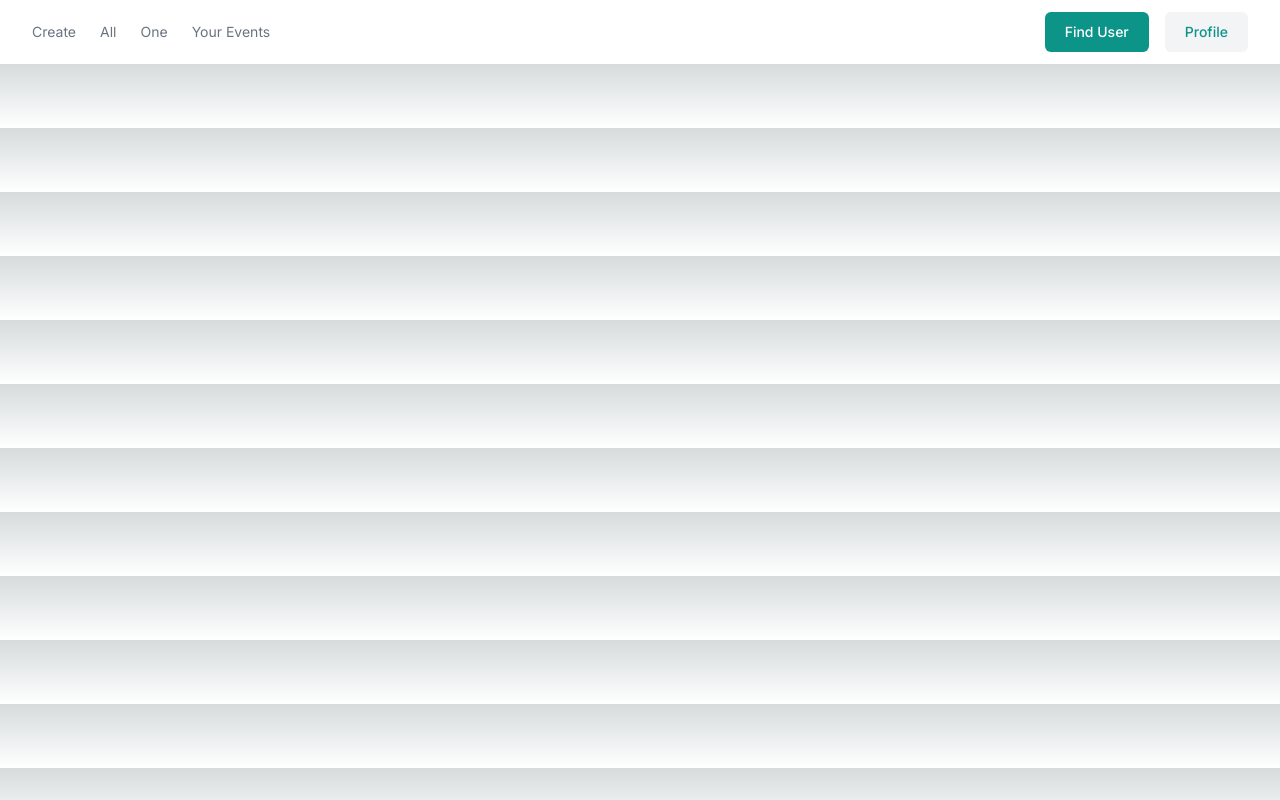
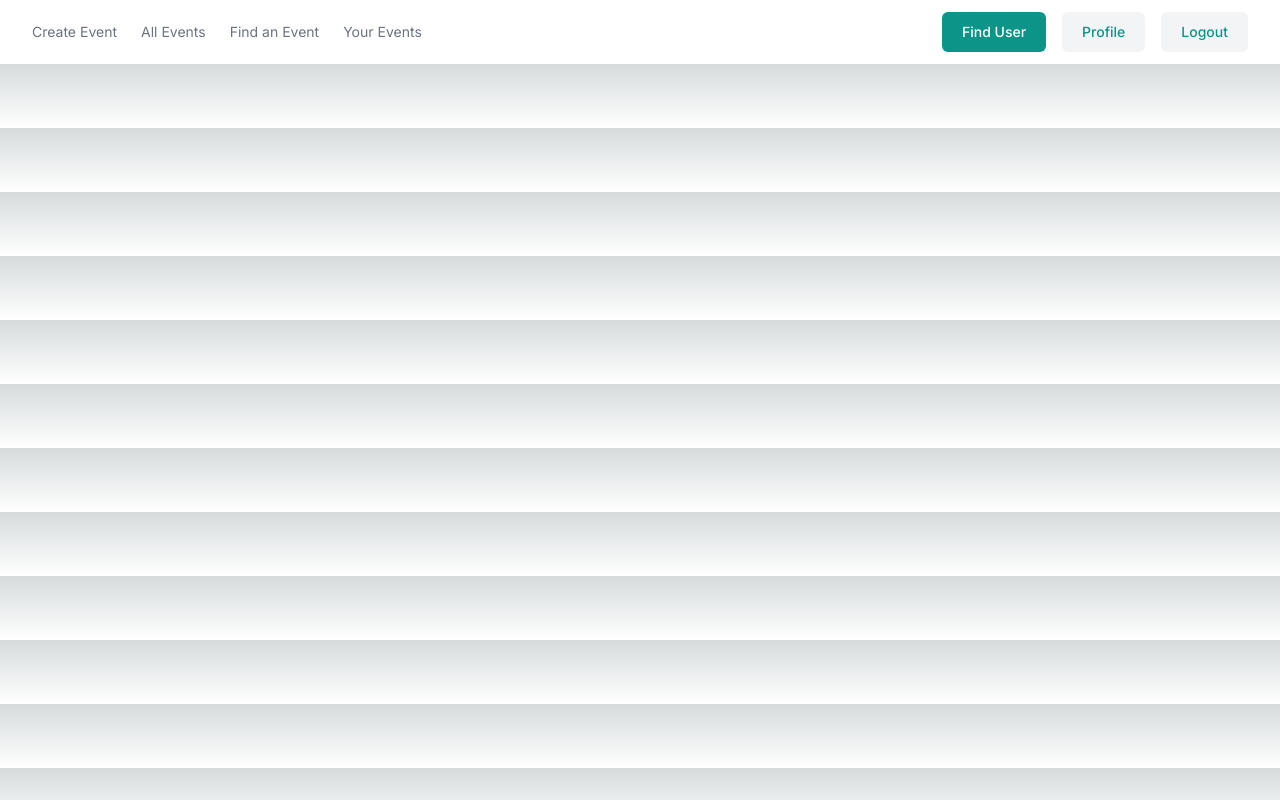
Before and after one commit to Abhinav5050649/eventPro, a Next.js app in the folder evpr/: page /DNav in a window 1280 px wide. Built offline with nearby package versions, Linux system fonts and the light colour scheme.

Commit message:
Update: Dashboard Navbar, dashboard page, event schema

```diff
--- a/evpr/src/app/DNav/page.tsx
+++ b/evpr/src/app/DNav/page.tsx
@@ -1,6 +1,20 @@
 import React from "react";
+import axios from "axios";
+import router from "next/navigation";
+import { useRouter } from "next/navigation";
 
 export default function DNav() {
+
+    const router = useRouter();
+
+    const onLogout = async () => {
+        try{
+            const response = await axios.get("/api/users/logout");
+            router.push("/");
+        }catch(error: any){
+            console.log(error.message)
+        }
+    }
     return (
         <header className="bg-white dark:bg-gray-900">
             <div className="mx-auto flex h-16 max-w-screen-xl items-center gap-8 px-4 sm:px-6 lg:px-8">
@@ -10,9 +24,9 @@ export default function DNav() {
                             <li>
                                 <a
                                     className="text-gray-500 transition hover:text-gray-500/75 dark:text-white dark:hover:text-white/75"
-                                    href="/"
+                                    href="/events/create"
                                 >
-                                    Create
+                                    Create Event
                                 </a>
                             </li>
 
@@ -21,7 +35,7 @@ export default function DNav() {
                                     className="text-gray-500 transition hover:text-gray-500/75 dark:text-white dark:hover:text-white/75"
                                     href="/"
                                 >
-                                    All
+                                    All Events
                                 </a>
                             </li>
 
@@ -30,7 +44,7 @@ export default function DNav() {
                                     className="text-gray-500 transition hover:text-gray-500/75 dark:text-white dark:hover:text-white/75"
                                     href="/"
                                 >
-                                    One
+                                    Find an Event
                                 </a>
                             </li>
 
@@ -56,9 +70,16 @@ export default function DNav() {
 
                             <a
                                 className="hidden rounded-md bg-gray-100 px-5 py-2.5 text-sm font-medium text-teal-600 transition hover:text-teal-600/75 dark:bg-gray-800 dark:text-white dark:hover:text-white/75 sm:block"
-                                href="/"
+                                href="/dashboard"
                             >
                                 Profile
+                            </a>
+
+                            <a
+                                className="hidden rounded-md bg-gray-100 px-5 py-2.5 text-sm font-medium text-teal-600 transition hover:text-teal-600/75 dark:bg-gray-800 dark:text-white dark:hover:text-white/75 sm:block"
+                                onClick={onLogout}
+                            >
+                                Logout
                             </a>
                         </div>
 
@@ -72,9 +93,9 @@ export default function DNav() {
                                 fill="none"
                                 viewBox="0 0 24 24"
                                 stroke="currentColor"
-                                stroke-width="2"
+                                strokeWidth="2"
                             >
-                                <path stroke-linecap="round" stroke-linejoin="round" d="M4 6h16M4 12h16M4 18h16" />
+                                <path strokeLinecap="round" strokeLinejoin="round" d="M4 6h16M4 12h16M4 18h16" />
                             </svg>
                         </button>
                     </div>
--- a/evpr/src/app/dashboard/page.tsx
+++ b/evpr/src/app/dashboard/page.tsx
@@ -4,6 +4,7 @@ import Link from "next/link";
 import { NextResponse } from "next/server";
 import { useRouter } from "next/navigation";
 import React from "react";
+import DNav from "../DNav/page";
 
 export default function ProfilePage(){
     const router = useRouter();
@@ -14,32 +15,42 @@ export default function ProfilePage(){
         eventsParticipated: [],
     });
 
-    const getDets = async() => {
-        try{
+    React.useEffect(() => {
+        const fetchData = async () => {
+            try {
                 const response = await axios.get("/api/users/profile");
                 setData(response.data);
             } catch (error: any) {
                 console.log(error.message)
             }
-    }
+        };
 
-    const logout = async() => {
-        try{
-            const response = await axios.get("/api/users/logout");
-            router.push("/");
-        }catch(error: any){
-            console.log(error.message)
-        }
-    }
+        fetchData();
+    }, []);
 
     //modify to properly display user details
     return(
+        <>
+        <DNav/>
             <div className="flex flex-col items-center justify-center min-h-screen py-2">
-            <h1>Profile</h1>
+                <h1 className="text-4xl mb-10 font-extrabold leading-none tracking-tight text-gray-900 md:text-5xl lg:text-6xl dark:text-white">Hello <span className="text-blue-600 dark:text-blue-500">{data.username}</span></h1>
+
+                <h2 className="text-4xl mt-6 font-bold dark:text-white">Events Participated: </h2>
+                {
+                    (data.eventsParticipated.length == 0) ? <h5 className="text-4xl mt-6 font-bold dark:text-white">None</h5> :
+                    <ul>
+                        {data.eventsParticipated.map((event: any) => (
+                            <li key={event.eObjId}>
+                                {/* <Link href={`/events/${event.eObjId}`}>
+                                    <a>{event.ename}</a>
+                                </Link> */}
+                                <a href={`/events/:${event.eObjId}`} className="text-white bg-blue-700 hover:bg-blue-800 focus:ring-4 focus:ring-blue-300 font-medium rounded-lg text-sm px-5 py-2.5 dark:bg-blue-600 dark:hover:bg-blue-700 focus:outline-none dark:focus:ring-blue-800">{event.ename}</a> <br/>
+                            </li>
+                        ))}
+                    </ul>
+                }
                 <hr/>
-            <p>Profile Page</p>
-            <hr/>
-            <button onClick={logout} className="bg-green-700 hover:bg-blue-900 mt-4 text-white font-bold py-2 px-4 rounded">Logout</button>
             </div>
+        </>
     )
 }
--- a/evpr/src/models/eventModel.js
+++ b/evpr/src/models/eventModel.js
@@ -47,10 +47,6 @@ const eventSchema = new mongoose.Schema({
         type: String,
         required: false,
     },
-    registrationLinks: [{
-        type: String,
-        required: false,
-    }],
     miscLinks: [{
         type: String,
         required: false,
```
Lines whose indentation alone changed are shown as unchanged.
